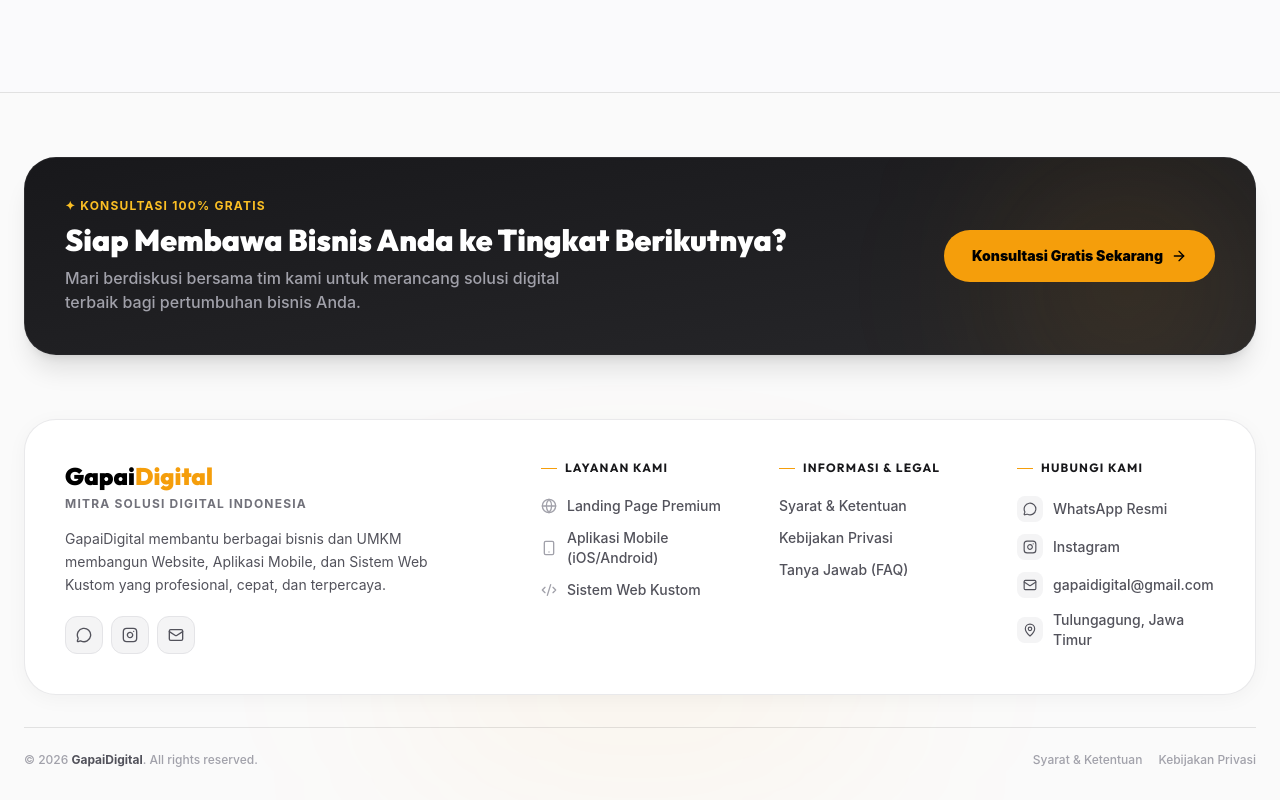
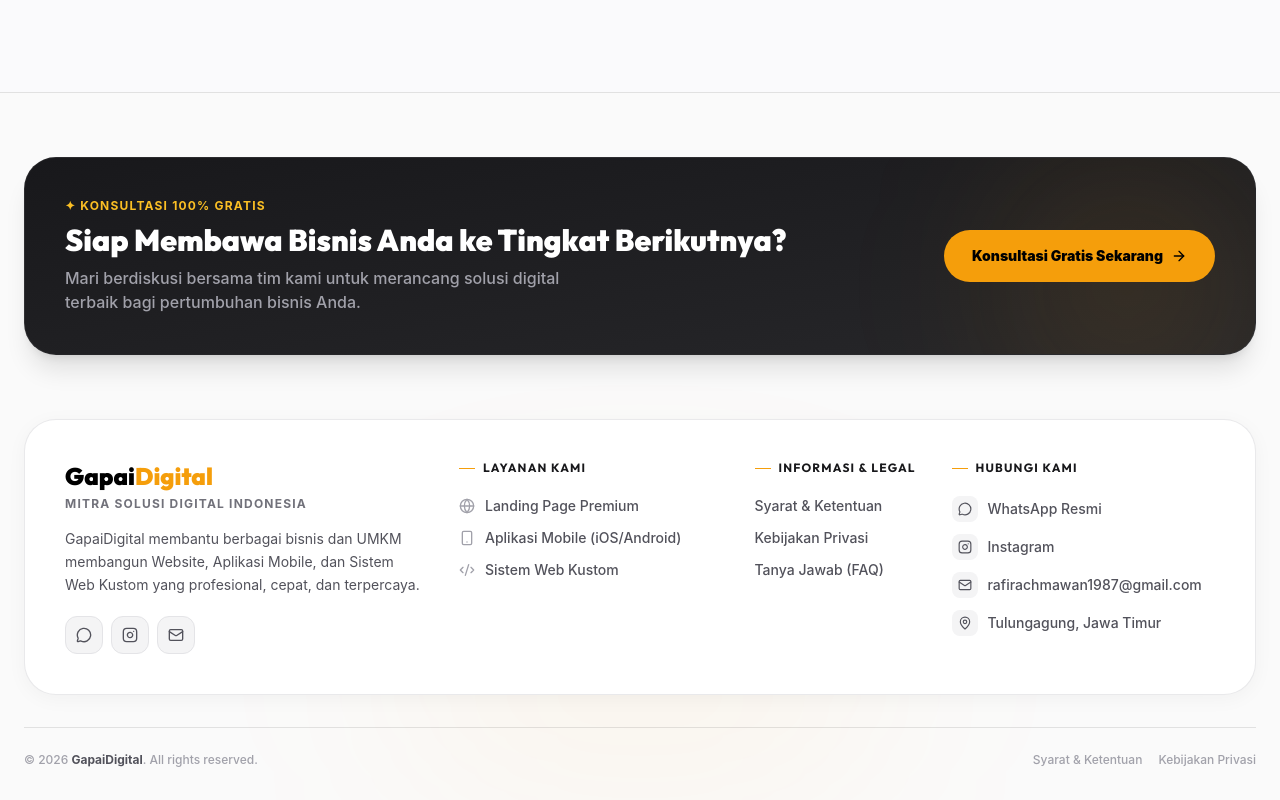
Before and after one commit to rafirachmawan/Rafi-Web-Studio, a React (Vite) app: page /demo in a window 1280 px wide. Shown: the part 2185-2985 px from the top of the page. Built offline with nearby package versions, Linux system fonts and the light colour scheme.

Commit message:
feat: add Footer component with contact CTA and navigation links

```diff
--- a/src/components/common/Footer.jsx
+++ b/src/components/common/Footer.jsx
@@ -39,8 +39,8 @@
 
   const contacts = [
     { icon: MessageCircle, label: t("WhatsApp Resmi", "Official WhatsApp"), href: "https://wa.me/6285707185783", external: true },
-    { icon: InstagramIcon, label: "Instagram", href: "https://instagram.com/gapaidigital", external: true },
-    { icon: Mail, label: "gapaidigital@gmail.com", href: "mailto:gapaidigital@gmail.com", external: false },
+    { icon: InstagramIcon, label: "Instagram", href: "https://www.instagram.com/rrrafi.rachmawan/", external: true },
+    { icon: Mail, label: "rafirachmawan1987@gmail.com", href: "mailto:rafirachmawan1987@gmail.com", external: false },
     { icon: MapPin, label: t("Tulungagung, Jawa Timur", "Tulungagung, East Java"), href: null, external: false },
   ];
 
@@ -81,12 +81,12 @@
 
         {/* MAIN FOOTER GRID */}
         <div className="rounded-[2rem] bg-white dark:bg-zinc-900 border border-zinc-200/80 dark:border-zinc-800/60 shadow-[0_4px_20px_rgba(0,0,0,0.04)] dark:shadow-none p-6 md:p-10">
-        <div className="grid grid-cols-1 sm:grid-cols-2 lg:grid-cols-5 gap-8 md:gap-10 text-left">
+        <div className="grid grid-cols-1 sm:grid-cols-2 lg:grid-cols-12 gap-8 md:gap-8 text-left">
 
           {/* BRAND */}
-          <div className="sm:col-span-2 lg:col-span-2 space-y-4">
+          <div className="sm:col-span-2 lg:col-span-4 space-y-4">
             <div>
-              <h2 className="text-2xl font-black text-black dark:text-white">
+              <h2 className="text-2xl font-black text-black dark:text-white font-heading">
                 Gapai<span className="text-amber-500">Digital</span>
               </h2>
               <p className="text-zinc-500 dark:text-zinc-400 text-xs font-bold uppercase tracking-widest mt-1">
@@ -102,11 +102,11 @@
                 className="p-2.5 rounded-xl bg-zinc-100 dark:bg-zinc-900 border border-zinc-200 dark:border-zinc-800 text-zinc-600 dark:text-zinc-400 hover:bg-amber-500 hover:text-white hover:border-amber-500 transition-all duration-200">
                 <MessageCircle className="w-4 h-4" />
               </a>
-              <a href="https://instagram.com/gapaidigital" target="_blank" rel="noopener noreferrer"
+              <a href="https://www.instagram.com/rrrafi.rachmawan/" target="_blank" rel="noopener noreferrer"
                 className="p-2.5 rounded-xl bg-zinc-100 dark:bg-zinc-900 border border-zinc-200 dark:border-zinc-800 text-zinc-600 dark:text-zinc-400 hover:bg-amber-500 hover:text-white hover:border-amber-500 transition-all duration-200">
                 <InstagramIcon className="w-4 h-4" />
               </a>
-              <a href="mailto:gapaidigital@gmail.com"
+              <a href="mailto:rafirachmawan1987@gmail.com"
                 className="p-2.5 rounded-xl bg-zinc-100 dark:bg-zinc-900 border border-zinc-200 dark:border-zinc-800 text-zinc-600 dark:text-zinc-400 hover:bg-amber-500 hover:text-white hover:border-amber-500 transition-all duration-200">
                 <Mail className="w-4 h-4" />
               </a>
@@ -114,8 +114,8 @@
           </div>
 
           {/* LAYANAN KAMI */}
-          <div>
-            <h3 className="text-zinc-900 dark:text-white font-bold text-xs uppercase tracking-widest mb-5 flex items-center gap-2">
+          <div className="sm:col-span-1 lg:col-span-3">
+            <h3 className="text-zinc-900 dark:text-white font-bold text-xs uppercase tracking-widest mb-5 flex items-center gap-2 font-heading">
               <span className="w-4 h-px bg-amber-500 inline-block"></span>
               {t("Layanan Kami", "Our Services")}
             </h3>
@@ -132,8 +132,8 @@
           </div>
 
           {/* LEGAL & FAQ */}
-          <div>
-            <h3 className="text-zinc-900 dark:text-white font-bold text-xs uppercase tracking-widest mb-5 flex items-center gap-2">
+          <div className="sm:col-span-1 lg:col-span-2">
+            <h3 className="text-zinc-900 dark:text-white font-bold text-xs uppercase tracking-widest mb-5 flex items-center gap-2 font-heading">
               <span className="w-4 h-px bg-amber-500 inline-block"></span>
               {t("Informasi & Legal", "Legal & Support")}
             </h3>
@@ -149,8 +149,8 @@
           </div>
 
           {/* HUBUNGI KAMI */}
-          <div>
-            <h3 className="text-zinc-900 dark:text-white font-bold text-xs uppercase tracking-widest mb-5 flex items-center gap-2">
+          <div className="sm:col-span-2 lg:col-span-3">
+            <h3 className="text-zinc-900 dark:text-white font-bold text-xs uppercase tracking-widest mb-5 flex items-center gap-2 font-heading">
               <span className="w-4 h-px bg-amber-500 inline-block"></span>
               {t("Hubungi Kami", "Contact Us")}
             </h3>
@@ -161,15 +161,15 @@
                     <a
                       href={href}
                       {...(external ? { target: "_blank", rel: "noopener noreferrer" } : {})}
-                      className="group flex items-center gap-2.5 text-zinc-600 dark:text-zinc-400 hover:text-amber-500 dark:hover:text-amber-400 transition-colors text-sm font-medium"
+                      className="group flex items-center gap-2.5 text-zinc-600 dark:text-zinc-400 hover:text-amber-500 dark:hover:text-amber-400 transition-colors text-xs sm:text-sm font-medium"
                     >
                       <div className="p-1.5 bg-zinc-100 dark:bg-zinc-900 rounded-lg group-hover:bg-amber-500/10 group-hover:text-amber-500 transition-colors shrink-0">
                         <Icon className="w-3.5 h-3.5" />
                       </div>
-                      <span className="group-hover:translate-x-0.5 transition-transform">{label}</span>
+                      <span className="group-hover:translate-x-0.5 transition-transform break-all sm:break-normal">{label}</span>
                     </a>
                   ) : (
-                    <div className="flex items-center gap-2.5 text-zinc-600 dark:text-zinc-400 text-sm font-medium">
+                    <div className="flex items-center gap-2.5 text-zinc-600 dark:text-zinc-400 text-xs sm:text-sm font-medium">
                       <div className="p-1.5 bg-zinc-100 dark:bg-zinc-900 rounded-lg shrink-0">
                         <Icon className="w-3.5 h-3.5" />
                       </div>
```
